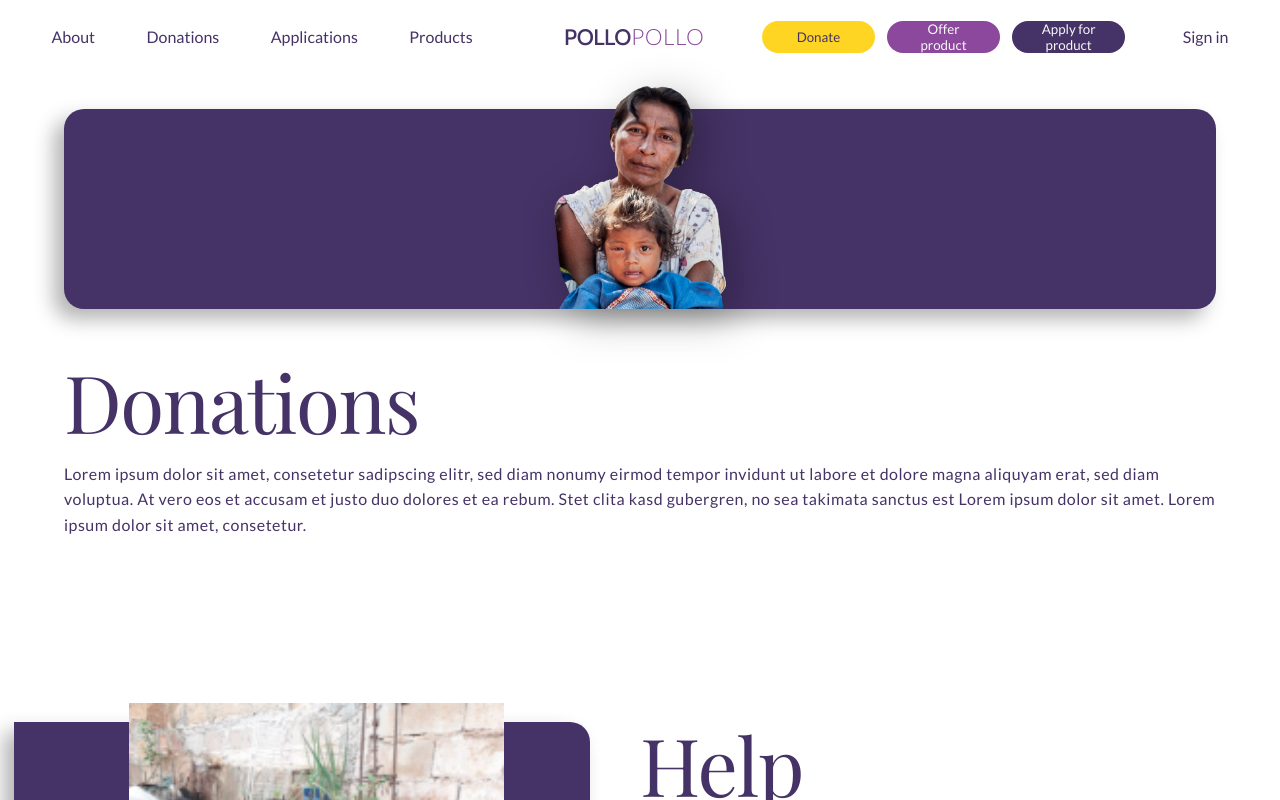
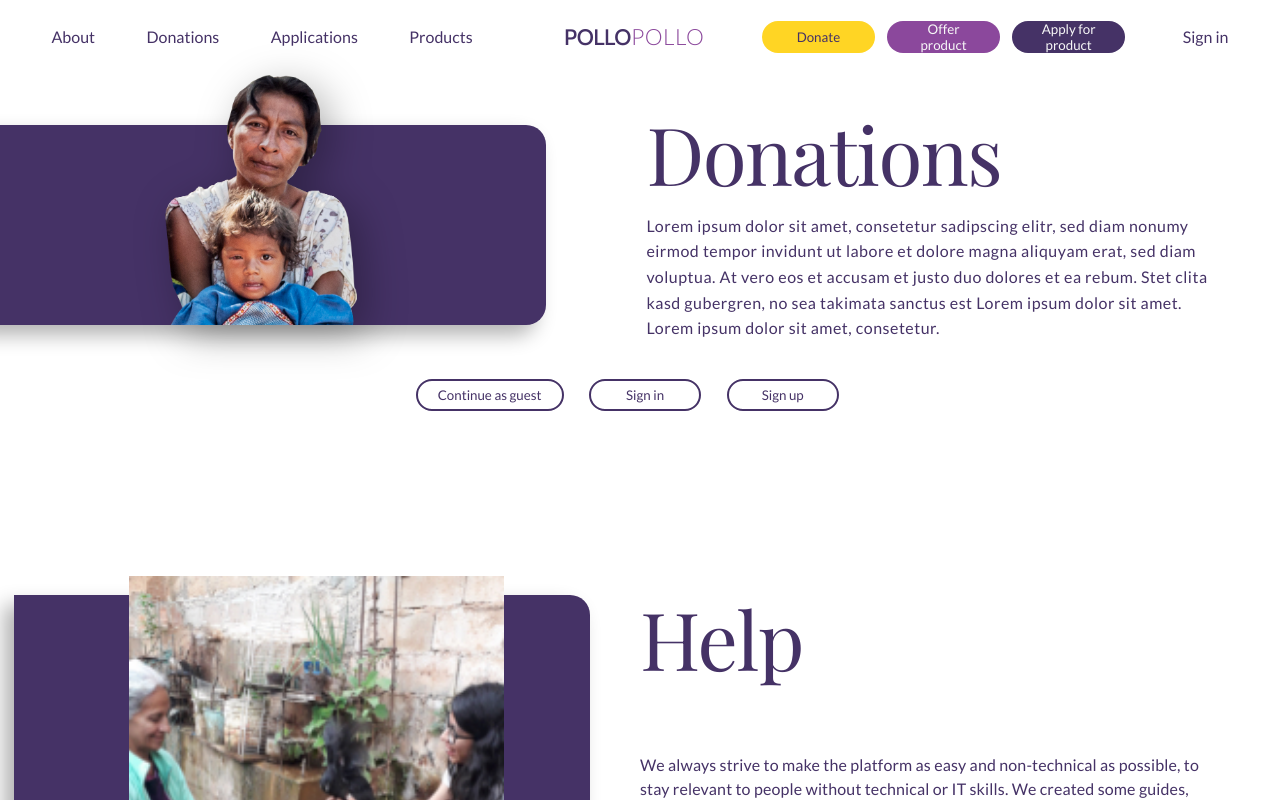
Before and after one commit to subangiv/oral_exam_finale, a React (Create React App) app: page / in a window 1280 px wide. Shown: the top 800 px of the page. Built offline with nearby package versions, Linux system fonts and the light colour scheme.

Commit message:
set up donation page with responsive media

```diff
--- a/src/components/donation_page/DonationPage.js
+++ b/src/components/donation_page/DonationPage.js
@@ -1,10 +1,26 @@
-import React from "react";
+import React, { useState } from "react";
 import styles from "./DonationPage.module.scss";
 import DonationImage from "../../assets/images/donation-img-small.png";
+import DonationForm from "../donation-form/DonationForm";
 
 export default function DonationPage(props) {
+  const [isGuestMode, setGuestMode] = useState(false);
+  const clickGuest = () => {
+    setGuestMode(true);
+  };
+
+  const [isSignIn, setSignIn] = useState(false);
+  const clickSignIn = () => {
+    setSignIn(true);
+  };
+
+  const [isSignUp, setSignUp] = useState(false);
+  const clickSignUp = () => {
+    setSignUp(true);
+  };
   return (
     <main className={styles.donationPage}>
+      <section className={styles.donationIntro}>
         <div className={styles.donationBox}>
           <img
             src={DonationImage}
@@ -12,14 +28,38 @@ export default function DonationPage(props) {
             className={styles.donationImg}
           />
         </div>
+        <div className={styles.introText}>
           <h1 className="display-1">Donations</h1>
           <p>
-        Lorem ipsum dolor sit amet, consetetur sadipscing elitr, sed diam nonumy
-        eirmod tempor invidunt ut labore et dolore magna aliquyam erat, sed diam
-        voluptua. At vero eos et accusam et justo duo dolores et ea rebum. Stet
-        clita kasd gubergren, no sea takimata sanctus est Lorem ipsum dolor sit
-        amet. Lorem ipsum dolor sit amet, consetetur.
+            Lorem ipsum dolor sit amet, consetetur sadipscing elitr, sed diam
+            nonumy eirmod tempor invidunt ut labore et dolore magna aliquyam
+            erat, sed diam voluptua. At vero eos et accusam et justo duo dolores
+            et ea rebum. Stet clita kasd gubergren, no sea takimata sanctus est
+            Lorem ipsum dolor sit amet. Lorem ipsum dolor sit amet, consetetur.
           </p>
+        </div>
+      </section>
+      <div className={styles.donationBtns}>
+        <button
+          className="btn rounded btn-secondary outlined"
+          onClick={clickGuest}
+        >
+          Continue as guest
+        </button>
+        <button
+          className="btn rounded btn-secondary outlined"
+          onClick={clickSignIn}
+        >
+          Sign in
+        </button>
+        <button
+          className="btn rounded btn-secondary outlined"
+          onClick={clickSignUp}
+        >
+          Sign up
+        </button>
+      </div>
+      {isGuestMode && <DonationForm />}
     </main>
   );
 }
--- a/src/components/donation_page/DonationPage.module.scss
+++ b/src/components/donation_page/DonationPage.module.scss
@@ -3,7 +3,9 @@
 .donationPage {
   margin: 5vh 0 18vh 0;
   padding: 0 5vw;
-
+  display: flex;
+  flex-flow: column wrap;
+  align-items: center;
   & h1,
   p {
     color: $primary;
@@ -13,14 +15,6 @@
   & h1 {
     margin-bottom: 2vh;
   }
-}
-
-.donationBox .donationImg {
-  height: 223px;
-  width: auto;
-  margin: auto;
-  position: relative;
-  top: -73%;
 }
 
 .donationBox {
@@ -36,18 +30,73 @@
   -moz-box-shadow: -10px 10px 20px 0px rgba(0, 0, 0, 0.3);
   box-shadow: -10px 10px 20px 0px rgba(0, 0, 0, 0.3);
   //Sizing
+  position: relative;
   width: 100%;
   height: 200px;
   padding: 50px;
 
   .donationImg {
+    height: clamp(250px, 220px, 500px);
+    position: relative;
+    width: auto;
+    margin: auto;
+    top: -100px;
     -webkit-filter: drop-shadow(10px 10px 20px rgba (0, 0, 0, 0.3));
     filter: drop-shadow(10px 10px 20px rgba(0, 0, 0, 0.3));
   }
 }
 
+.donationBtns {
+  display: flex;
+  flex-flow: column wrap;
+  align-items: center;
+  margin-top: 3vw;
+
+  //space between buttons
+  & button {
+    margin-bottom: 2vw;
+  }
+}
+
+//iphone SE and smaller
 @media (max-width: 340px) {
   .donationBox {
     margin: 10vh 0 6vh 0;
   }
 }
+
+@media (min-width: $max-s) {
+  .donationBox {
+    margin: 3vh 0;
+  }
+
+  .donationBtns {
+    flex-flow: row wrap;
+    justify-content: space-between;
+    & button {
+      margin: 0 2vw 0 0;
+    }
+  }
+}
+
+@media (min-width: $max-m) {
+  .donationIntro {
+    display: grid;
+    grid-template-columns: repeat(2, 1fr);
+    gap: 1vw;
+    align-items: center;
+  }
+  .donationBox {
+    margin: 0 auto;
+    position: relative;
+    left: calc(-40px - 48px);
+  }
+}
+@media (min-width: $max-l) {
+  .donationIntro {
+    align-items: flex-end;
+  }
+  .donationBox {
+    margin: 0 auto;
+  }
+}
```
Lines whose indentation alone changed are shown as unchanged.
